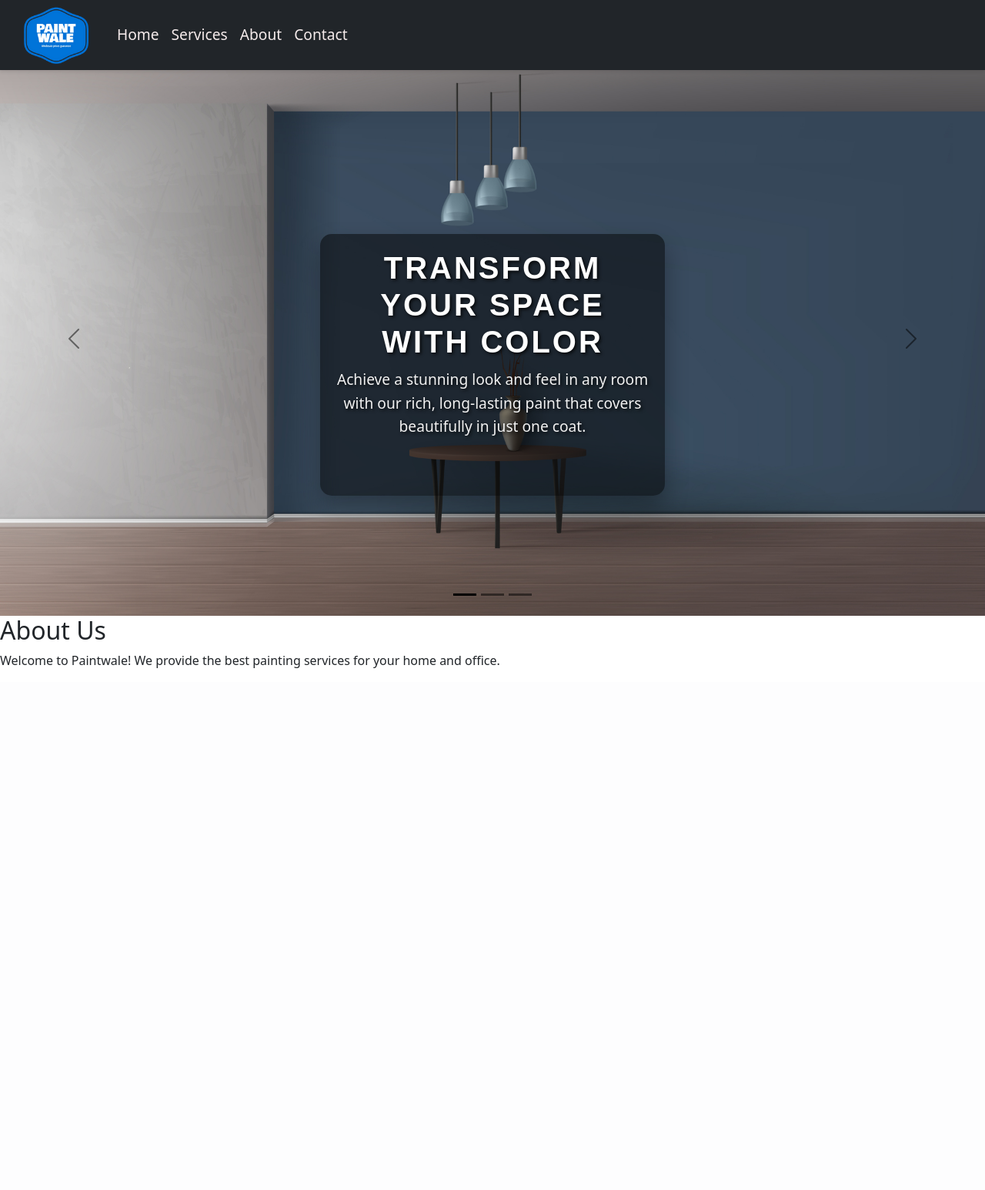
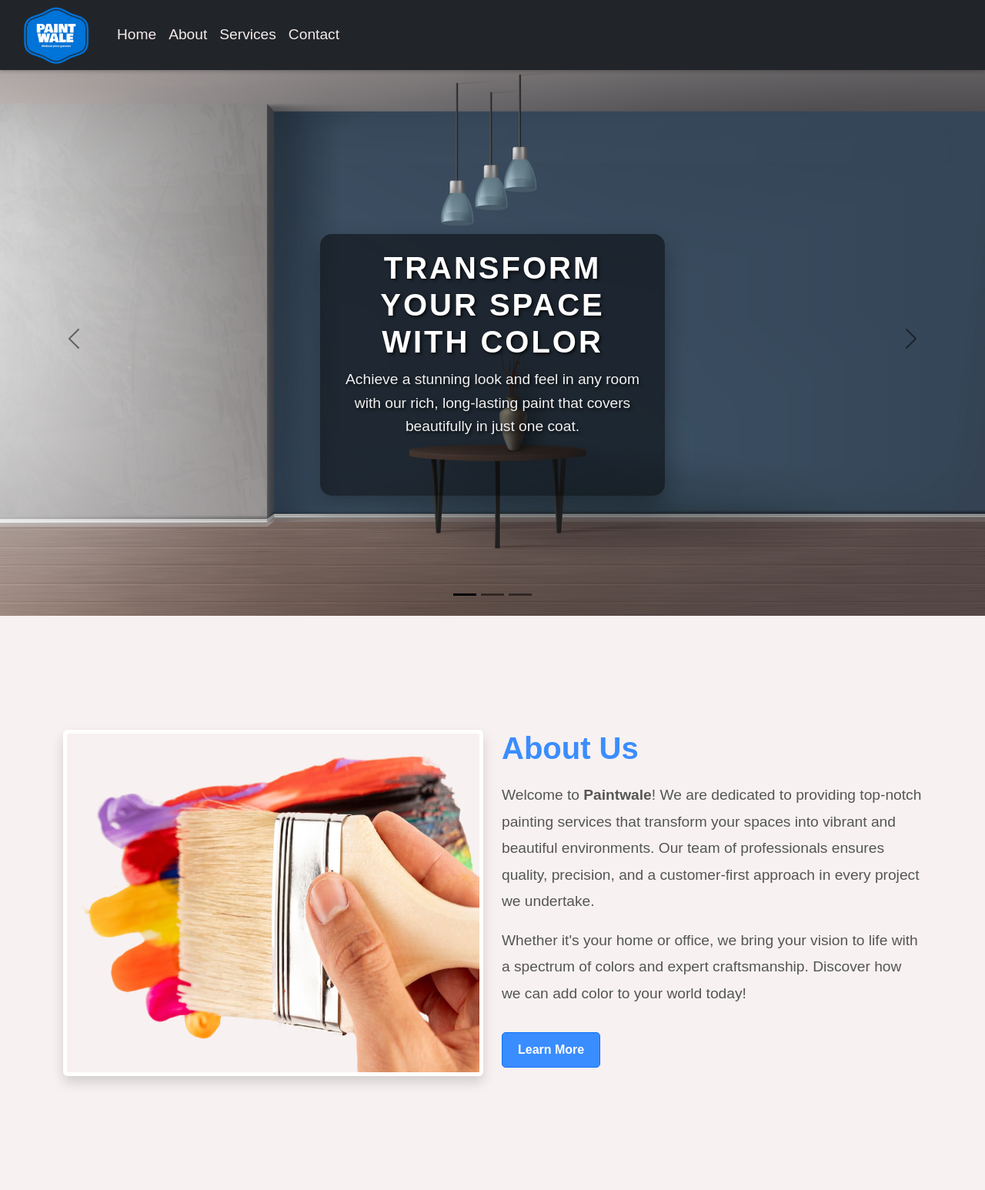
Before and after one commit to Uday16102000/PaintwaleApp, a Django app: page /paint/home/ in a window 1280 px wide. Shown: the whole page at 77% size. Before the commit the page ends 868 px from the top, so only its background shows below. Run offline with Django 4.2, Linux system fonts and the light colour scheme; some libraries are stand-ins or nearby versions.

Commit message:
Added about section and added all css file through base.html

```diff
--- /dev/null
+++ b/paintwaleapp/static/paintwaleapp/about.css
@@ -0,0 +1,55 @@
+body {
+    font-family: 'Montserrat', sans-serif;
+    background-color: #f7f1f1;
+    color: #333;
+    margin: 0;
+    padding: 0;
+  }
+
+  .about-section {
+    /* margin-top: 20px; */
+    padding: 100px 0;
+  }
+
+  .section-title {
+    font-size: 2.5rem;
+    font-weight: 700;
+    color: #3a8dff;
+    margin-bottom: 20px;
+  }
+
+  .section-text {
+    font-size: 1.2rem;
+    line-height: 1.8;
+    color: #555;
+  }
+
+  .about-image-wrapper img {
+    border: 5px solid #fff;
+    height:450px;
+    transition: transform 0.3s ease, box-shadow 0.3s ease;
+  }
+
+  .about-image-wrapper img.hover-scale:hover {
+    transform: scale(1.05);
+    box-shadow: 0px 10px 30px rgba(0, 0, 0, 0.3);
+  }
+
+  .btn {
+    display: inline-block;
+    padding: 10px 20px;
+    font-size: 1rem;
+    font-weight: 600;
+    text-decoration: none;
+    color: #fff;
+    background-color: #3a8dff;
+    border-radius: 5px;
+    transition: background-color 0.3s ease, transform 0.3s ease;
+
+  }
+
+  .btn:hover {
+    background-color: #0056b3;
+    transform: translateY(-3px);
+
+  }
--- a/paintwaleapp/static/paintwaleapp/header.css
+++ b/paintwaleapp/static/paintwaleapp/header.css
@@ -43,3 +43,7 @@
     margin-top: 10px;
   }
 }
+
+html {
+    scroll-behavior: smooth;
+ }
--- a/paintwaleapp/templates/paintwaleapp/about.html
+++ b/paintwaleapp/templates/paintwaleapp/about.html
@@ -1,6 +1,36 @@
+{% extends "paintwaleapp/base.html" %}
+{% block title %}Home{% endblock %}
 {% load static %}
+{% block content %}
 
-<section>
-    <h2>About Us</h2>
-    <p>Welcome to Paintwale! We provide the best painting services for your home and office.</p>
-</section>
+    <section id="about"  class="about-section">
+      <div class="container py-5">
+        <div class="row ">
+          <div class="col-lg-6 mb-4 mb-lg-0">
+            <div class="about-image-wrapper">
+              <img
+                src="{% static 'paintwaleapp/images/about3.png' %}"
+                alt="About Us Image"
+                class="img-fluid rounded shadow hover-scale"
+              />
+            </div>
+          </div>
+          <div class="col-lg-6" >
+            <h2 class="section-title">About Us</h2>
+            <p class="section-text">
+              Welcome to <strong>Paintwale</strong>! We are dedicated to providing
+              top-notch painting services that transform your spaces into vibrant
+              and beautiful environments. Our team of professionals ensures quality,
+              precision, and a customer-first approach in every project we undertake.
+            </p>
+            <p class="section-text">
+              Whether it's your home or office, we bring your vision to life with a
+              spectrum of colors and expert craftsmanship. Discover how we can add
+              color to your world today!
+            </p>
+            <a href="#" class="btn btn-primary mt-3">Learn More</a>
+          </div>
+        </div>
+      </div>
+    </section>
+{% endblock %}
--- a/paintwaleapp/templates/paintwaleapp/base.html
+++ b/paintwaleapp/templates/paintwaleapp/base.html
@@ -8,6 +8,9 @@
     <title>{% block title %}Paintwale{% endblock %}</title>
     {% load bootstrap5 %}
     {% bootstrap_css %}
+    <link rel="stylesheet" href="{% static 'paintwaleapp/header.css' %}">
+    <link rel="stylesheet" href="{% static 'paintwaleapp/about.css' %}">
+    <link rel="stylesheet" href="{% static 'paintwaleapp/home.css' %}">
 </head>
 <body>
     {% include 'paintwaleapp/header.html' %}
--- a/paintwaleapp/templates/paintwaleapp/header.html
+++ b/paintwaleapp/templates/paintwaleapp/header.html
@@ -1,13 +1,5 @@
 {% load static %}
-<!DOCTYPE html>
-<html lang="en">
-<head>
-    <meta charset="UTF-8">
-    <meta name="viewport" content="width=device-width, initial-scale=1.0">
-    <title>Paintwale</title>
-    <link rel="stylesheet" href="{% static 'paintwaleapp/header.css' %}">
-</head>
-<body>
+
     <nav class="navbar navbar-expand-lg navbar-dark header-color bg-dark">
         <div class="container-fluid">
             <img src="{% static 'paintwaleapp/images/paintwale.png' %}" class="brand-logo" alt="Example Image">
@@ -22,11 +14,12 @@
                         <a class="nav-link active" aria-current="page" href="{% url 'home' %}">Home</a>
                     </li>
                     <li class="nav-item">
+                        <a class="nav-link" href="{% url 'about' %}">About</a>
+                    </li>
+                    <li class="nav-item">
                         <a class="nav-link" href="">Services</a>
                     </li>
-                    <li class="nav-item">
-                        <a class="nav-link" href="">About</a>
-                    </li>
+
                     <li class="nav-item">
                         <a class="nav-link" href="">Contact</a>
                     </li>
@@ -34,7 +27,3 @@
             </div>
         </div>
     </nav>
-
-
-</body>
-</html>
--- a/paintwaleapp/templates/paintwaleapp/home.html
+++ b/paintwaleapp/templates/paintwaleapp/home.html
@@ -2,15 +2,7 @@
 {% block title %}Home{% endblock %}
 {%block content %}
 {% load static %}
-<html lang="en">
-  <head>
-    <meta charset="UTF-8" />
-    <meta name="viewport" content="width=device-width, initial-scale=1.0" />
-    <title>Home</title>
-    <link rel="stylesheet" href="{% static 'paintwaleapp/home.css' %}" />
-  </head>
 
-  <body>
     <div
       id="carousel"
       class="carousel carousel-dark slide carousel-container"
@@ -102,8 +94,6 @@
         <span class="visually-hidden">Next</span>
       </button>
     </div>
-  </body>
   {% include 'paintwaleapp/about.html' %}
 
   {% endblock %}
-</html>
--- a/paintwaleapp/urls.py
+++ b/paintwaleapp/urls.py
@@ -5,5 +5,6 @@ from . import views
 urlpatterns = [
     path("", views.index, name="index"),
         path("home/", views.home, name="home"),
+        path("about/", views.about, name="about")
 
 ]
--- a/paintwaleapp/views.py
+++ b/paintwaleapp/views.py
@@ -9,3 +9,6 @@ def index(request):
 
 def home(request):
     return render(request, 'paintwaleapp/home.html')
+
+def about(request):
+    return render(request, 'paintwaleapp/about.html')
```
Also changed, not shown: paintwaleapp/static/paintwaleapp/images/about3.png (added).
